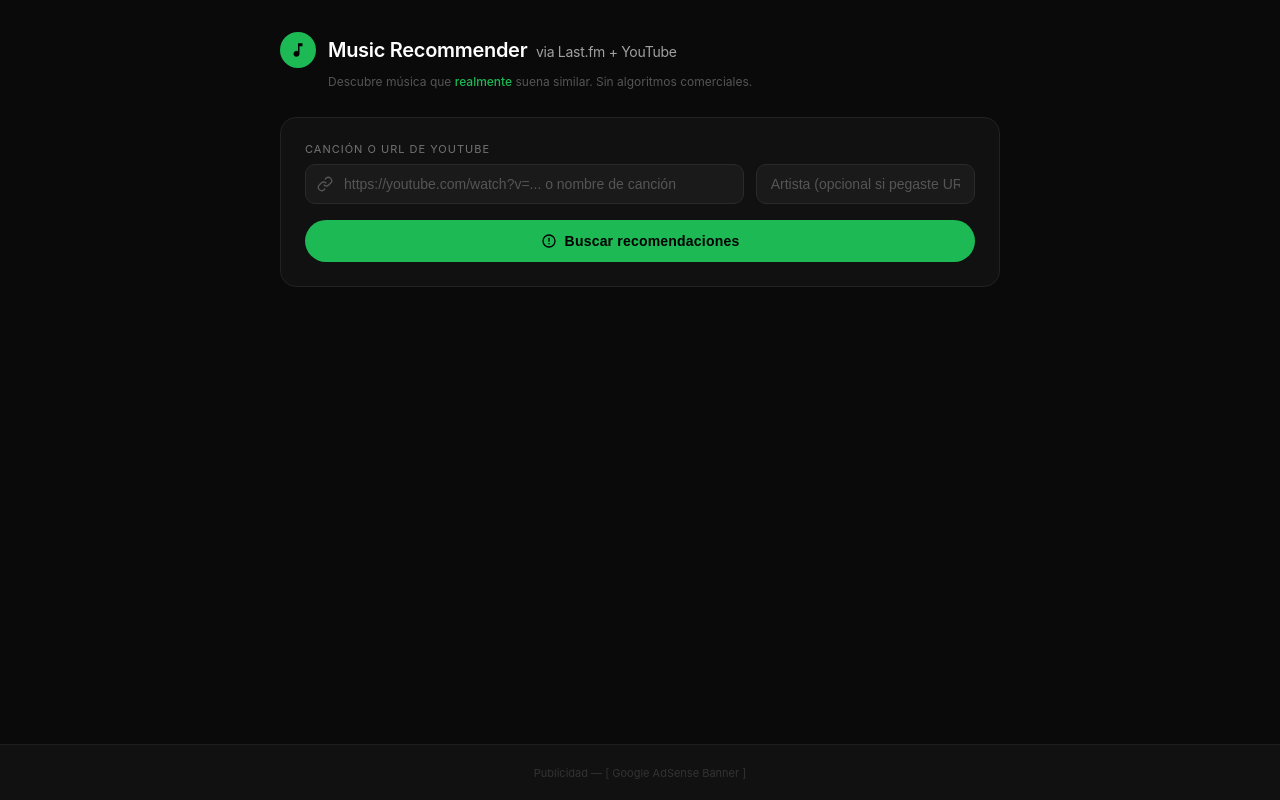
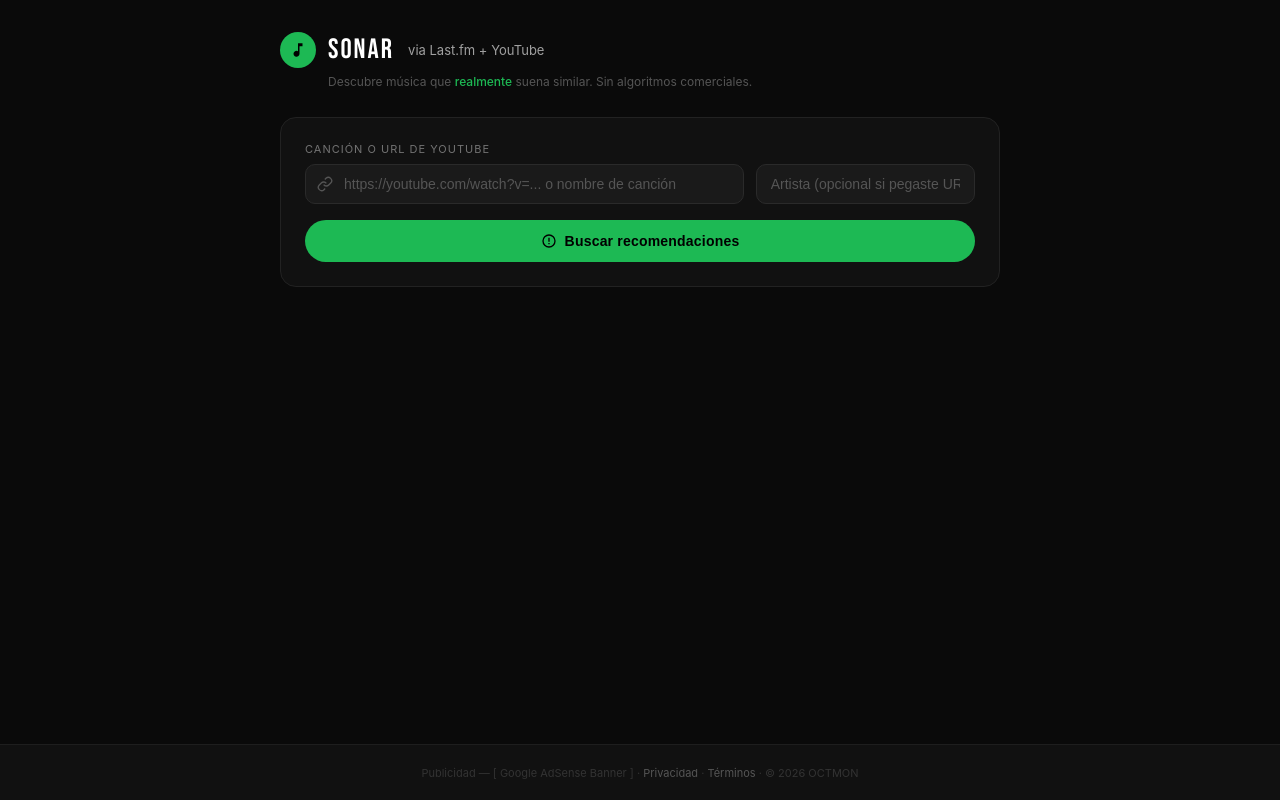
Before and after one commit to monky9020-cell/music-app, a Flask app: page / in a window 1280 px wide. Run offline with Flask 3, Linux system fonts and the light colour scheme.

Commit message:
Update index.html

```diff
--- a/music_app/templates/index.html
+++ b/music_app/templates/index.html
@@ -3,7 +3,8 @@
 <head>
 <meta charset="UTF-8">
 <meta name="viewport" content="width=device-width, initial-scale=1.0">
-<title>Music Recommender</title>
+<link href="https://fonts.googleapis.com/css2?family=Bebas+Neue&display=swap" rel="stylesheet">
+<title>Sonar — Descubre música similar</title>
 <script async src="https://pagead2.googlesyndication.com/pagead/js/adsbygoogle.js?client=ca-pub-7088507477090236" crossorigin="anonymous"></script>
 <style>
   *{box-sizing:border-box;margin:0;padding:0}
@@ -17,6 +18,7 @@
   .logo-circle svg{width:18px;height:18px;fill:#000}
   .header h1{font-size:20px;font-weight:600;letter-spacing:-0.3px}
   .header span{font-size:14px;color:#a0a0a0;margin-left:4px;font-weight:400}
+  .logo-title{font-family:"Bebas Neue",sans-serif;font-size:28px;letter-spacing:2px;color:#fff;line-height:1}
   .tagline{font-size:12px;color:#555;margin-bottom:28px;padding-left:48px}
   .tagline b{color:#1db954;font-weight:500}
 
@@ -127,7 +129,7 @@
     <div class="logo-circle">
       <svg viewBox="0 0 24 24"><path d="M12 3v10.55A4 4 0 1 0 14 17V7h4V3h-6z"/></svg>
     </div>
-    <h1>Music Recommender <span>via Last.fm + YouTube</span></h1>
+    <div class="logo-title">Sonar</div><span style="font-size:13px;color:#a0a0a0;margin-left:2px">via Last.fm + YouTube</span>
   </div>
   <div class="tagline">Descubre música que <b>realmente</b> suena similar. Sin algoritmos comerciales.</div>
 
@@ -203,7 +205,7 @@
 
 <!-- Banner inferior -->
 <div class="ad-banner">
-  <span>Publicidad — [ Google AdSense Banner ]</span>
+  <span>Publicidad — [ Google AdSense Banner ] · <a href="/privacy" style="color:#555;text-decoration:none">Privacidad</a> · <a href="/terms" style="color:#555;text-decoration:none">Términos</a> · © 2026 OCTMON</span>
 </div>
 
 <script>
```
